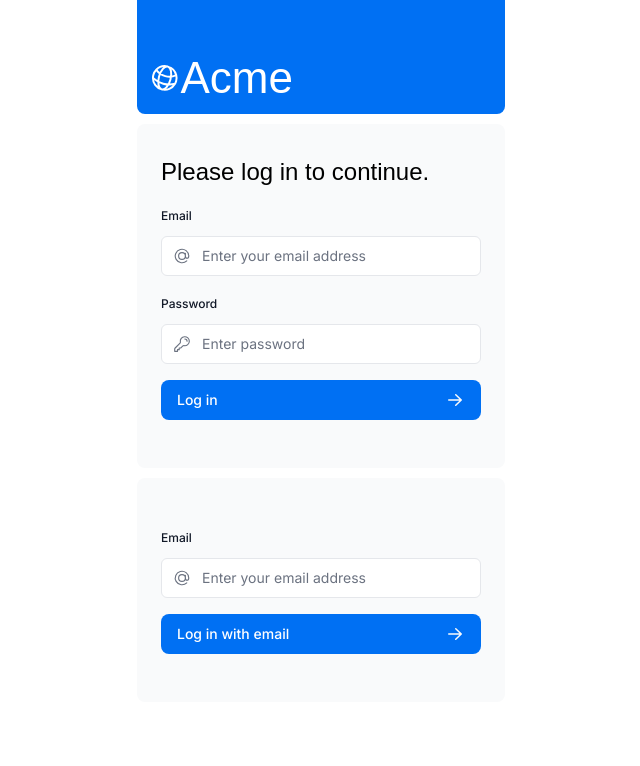
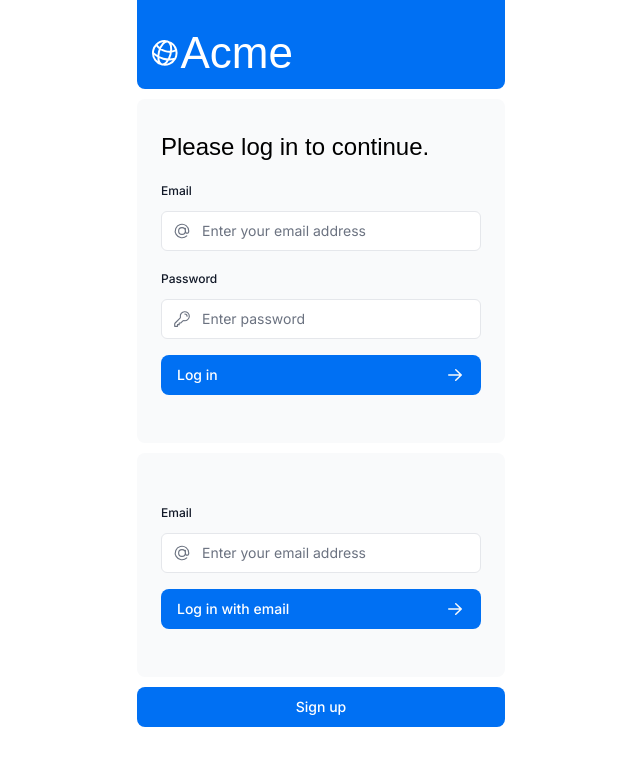
Before and after one commit to lucasmckeon/nextjs-dashboard, a Next.js app: page /login in a window 1280 px wide. Shown: the top 766 px of the page, without its empty margins (319-959 px from the left). Built offline with nearby package versions, Linux system fonts and the light colour scheme; no server answers; a web font is replaced by a local one.

Commit message:
Add styled sign up link to login form to transition to sign up page

```diff
--- a/app/login/page.tsx
+++ b/app/login/page.tsx
@@ -2,6 +2,7 @@
 import LoginForm from '@/app/ui/login-form';
 import { auth } from '@/auth';
 import { redirect } from 'next/navigation';
+import Link from 'next/link';
 
 export default async function LoginPage() {
   const session = await auth();
@@ -17,6 +18,12 @@
           </div>
         </div>
         <LoginForm />
+        <Link
+          href={'/signup'}
+          className="flex h-10 items-center justify-center rounded-lg bg-blue-500 px-4 text-sm font-medium text-white transition-colors hover:bg-blue-400 focus-visible:outline focus-visible:outline-2 focus-visible:outline-offset-2 focus-visible:outline-blue-500 active:bg-blue-600 aria-disabled:cursor-not-allowed aria-disabled:opacity-50"
+        >
+          Sign up
+        </Link>
       </div>
     </main>
   );
--- a/app/ui/sign-up-form.tsx
+++ b/app/ui/sign-up-form.tsx
@@ -80,7 +80,7 @@
             </div>
           </div>
           <Button className="mt-4 w-full" aria-disabled={isPending}>
-            Log in <ArrowRightIcon className="ml-auto h-5 w-5 text-gray-50" />
+            Sign Up <ArrowRightIcon className="ml-auto h-5 w-5 text-gray-50" />
           </Button>
           <div
             className="flex h-8 items-end space-x-1"
```
